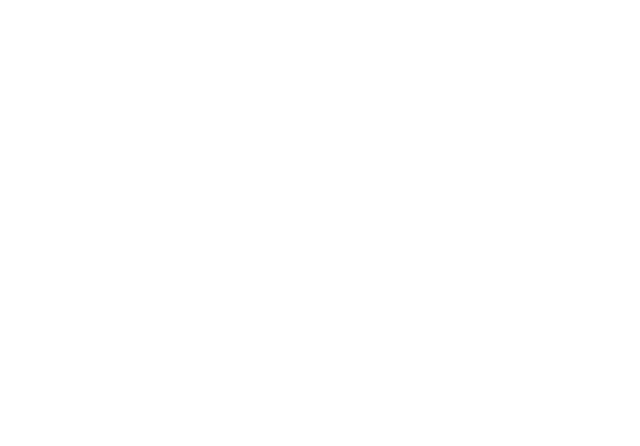
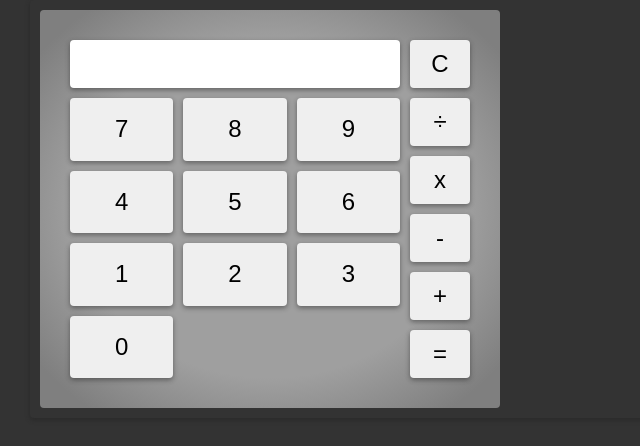
Before and after one commit to Victorhumbert/Calculadora, a plain HTML site: page index.html in a window 1280 px wide. Shown: the whole page, without its empty margins (0-640 px from the left). Drawn offline with Linux system fonts and the light colour scheme.

Commit message:
tentando armazenar o segundo numero e fazer as contas

```diff
--- a/index.html
+++ b/index.html
@@ -10,7 +10,29 @@
 </head>
 
 <body>
-
+  <main class="corpo">
+    <input type="number">
+    <button id="clear">C</button>
+    <div class="grid-geral">
+      <button class="numero">7</button>
+      <button class="numero">8</button>
+      <button class="numero">9</button>
+      <button class="numero">4</button>
+      <button class="numero">5</button>
+      <button class="numero">6</button>
+      <button class="numero">1</button>
+      <button class="numero">2</button>
+      <button class="numero">3</button>
+      <button class="numero">0</button>
+    </div>
+    <div class="operadores">
+      <button class="operador">÷</button>
+      <button class="operador">x</button>
+      <button class="operador">-</button>
+      <button class="operador">+</button>
+      <button class="operador">=</button>
+    </div>
+  </main>
 
   <script src="./script.js"></script>
 </body>
--- a/script.js
+++ b/script.js
@@ -0,0 +1,39 @@
+const input = document.querySelector("input");
+const clear = document.getElementById("clear");
+const numeros = document.querySelectorAll(".numero");
+const operadores = document.querySelectorAll(".operador");
+
+function clearInput() {
+  input.value = "";
+}
+clear.addEventListener("click", clearInput);
+
+function adicionarNumero(numero) {
+  const numSelecionado = numero.currentTarget.innerText;
+  const concatenar = input.value + numSelecionado;
+  const transform = parseFloat(concatenar);
+  input.value = transform;
+
+  function operacao(operador) {
+    const opeSelecionado = operador.currentTarget.innerText;
+    const primeiroNum = parseFloat(input.value);
+    console.log(primeiroNum);
+    clearInput();
+
+    if (opeSelecionado === "+") {
+      const segundoNum = 2;
+      const total = primeiroNum + segundoNum;
+      input.value = total;
+      console.log(total);
+    }
+  }
+
+  operadores.forEach((operadores) => {
+    operadores.addEventListener("click", operacao);
+  });
+
+}
+
+numeros.forEach((numero) => {
+  numero.addEventListener("click", adicionarNumero);
+});
--- a/style.css
+++ b/style.css
@@ -0,0 +1,47 @@
+input,
+button,
+body {
+  margin: 0;
+  padding: 0;
+  font-size: 1.5rem;
+  padding: 10px 10px;
+  border-radius: 4px;
+  border: none;
+  box-shadow: 0 2px 5px #1f1f1f77;
+}
+
+body {
+  max-width: 1200px;
+  margin: 0 auto;
+  background: #333333;
+}
+
+button:hover {
+  transition: 0.3s;
+  background: #ccc;
+  cursor: pointer;
+}
+
+.corpo {
+  display: grid;
+  grid-template-columns: 1fr 1fr;
+  background: radial-gradient(#9f9f9f 60%, #7f7f7f 90%);
+  padding: 30px;
+  border-radius: 4px;
+  max-width: 400px;
+  gap: 10px;
+}
+
+.grid-geral {
+  display: grid;
+  grid-template-columns: 1fr 1fr 1fr;
+  gap: 10px;
+}
+.operadores {
+  display: grid;
+  gap: 10px;
+}
+
+input {
+  text-align: end;
+}
```
